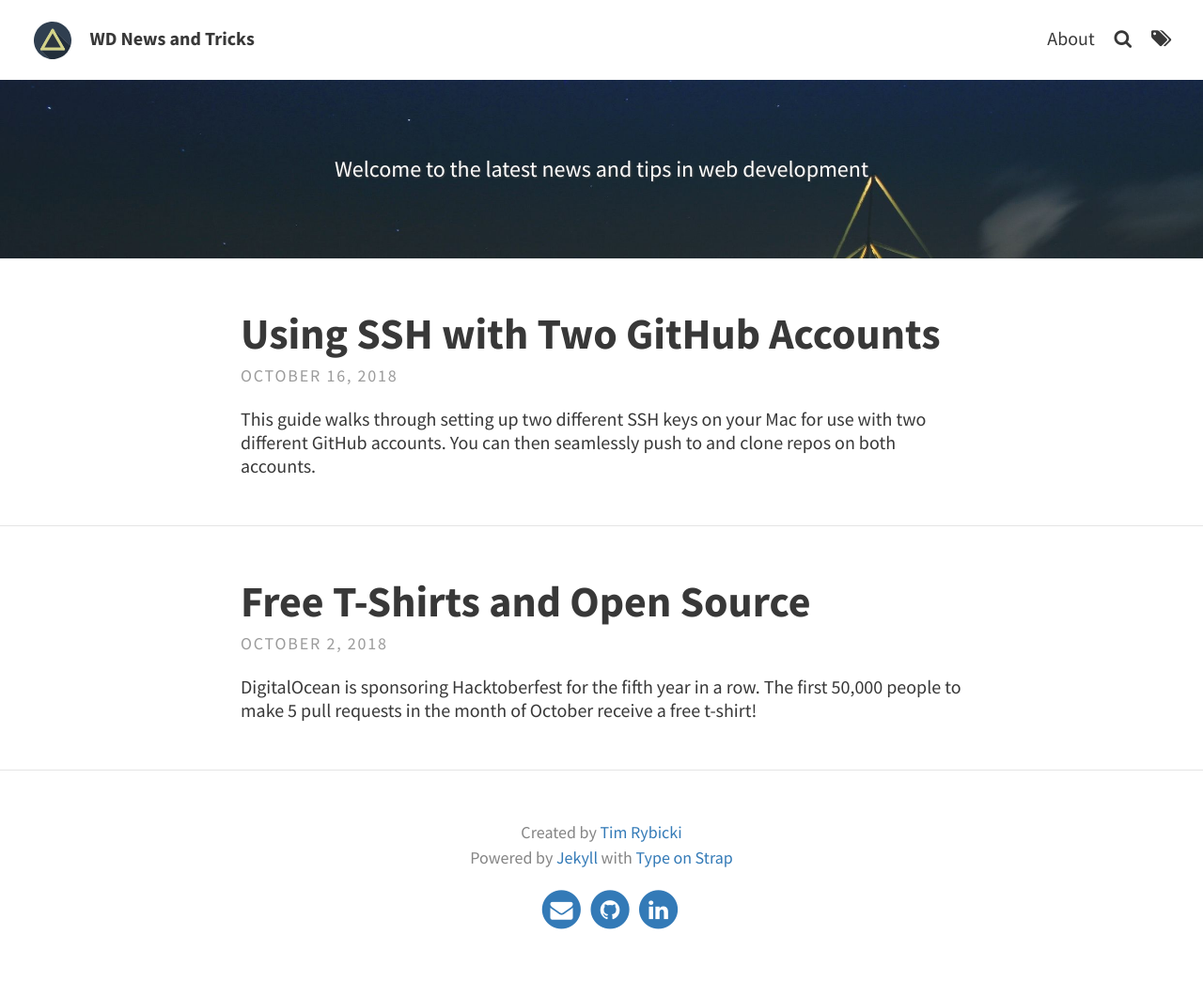
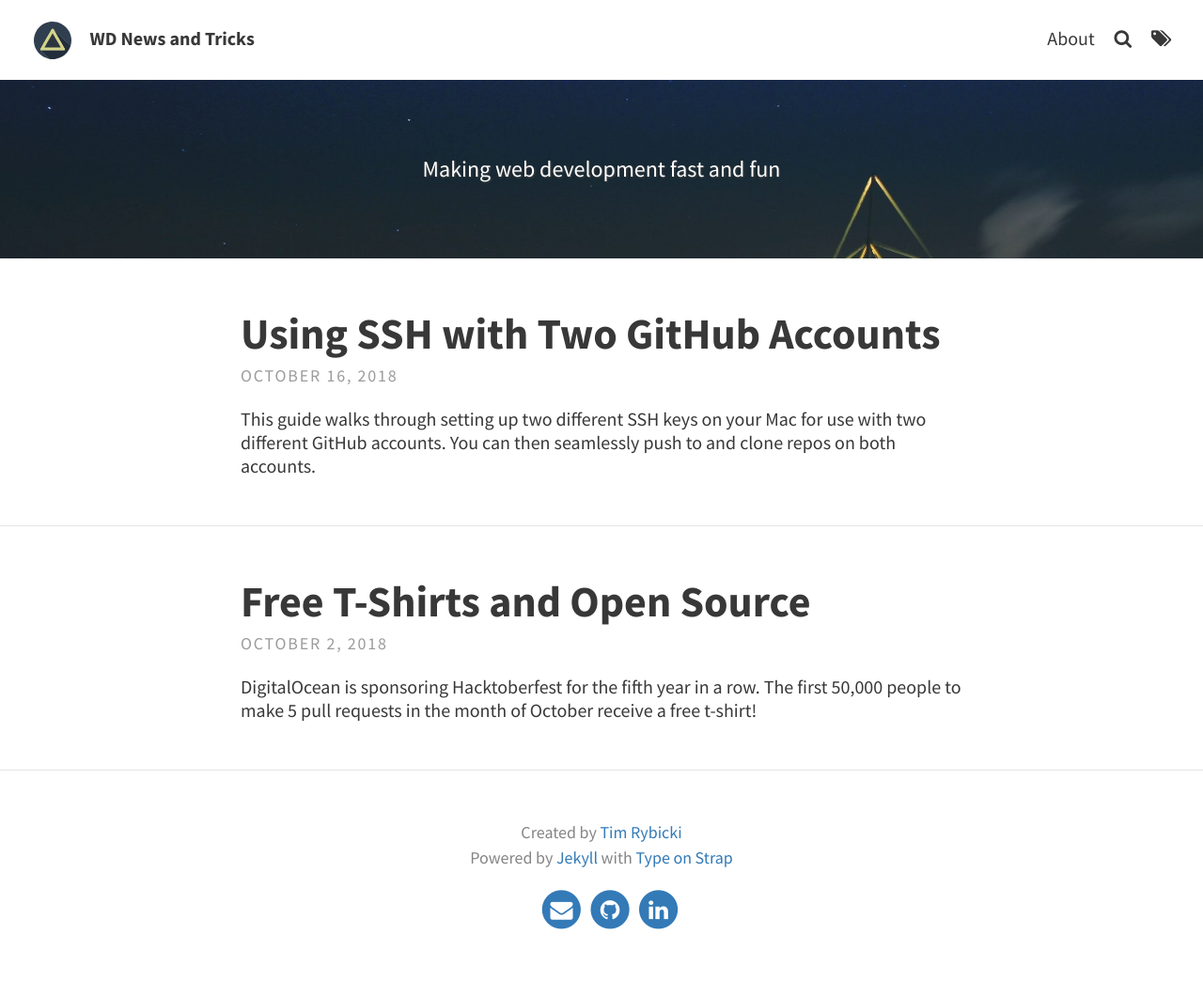
Before and after one commit to celtic426/blog, a Jekyll site: the page built from index.html, in a window 1280 px wide. Shown: the whole page at 94% size. Built offline with Jekyll 4.4.1, drawn with Linux system fonts in a browser that asks for light colours; the list of posts is cut into pages by our own code.

Commit message:
Update header with fast and fun message

```diff
--- a/_config.yml
+++ b/_config.yml
@@ -16,7 +16,7 @@ theme_settings:
 
   # Header and footer text
   header_text: > #two or three lines to describe your site
-     <p>Welcome to the latest news and tips in web development</p>
+     <p>Making web development fast and fun</p>
   header_text_feature_image: assets/img/pexels/triangular.jpeg
   footer_text: >
    Created by <a href="https://timrybicki.com/" target="_blank">Tim Rybicki</a> <br>
```
